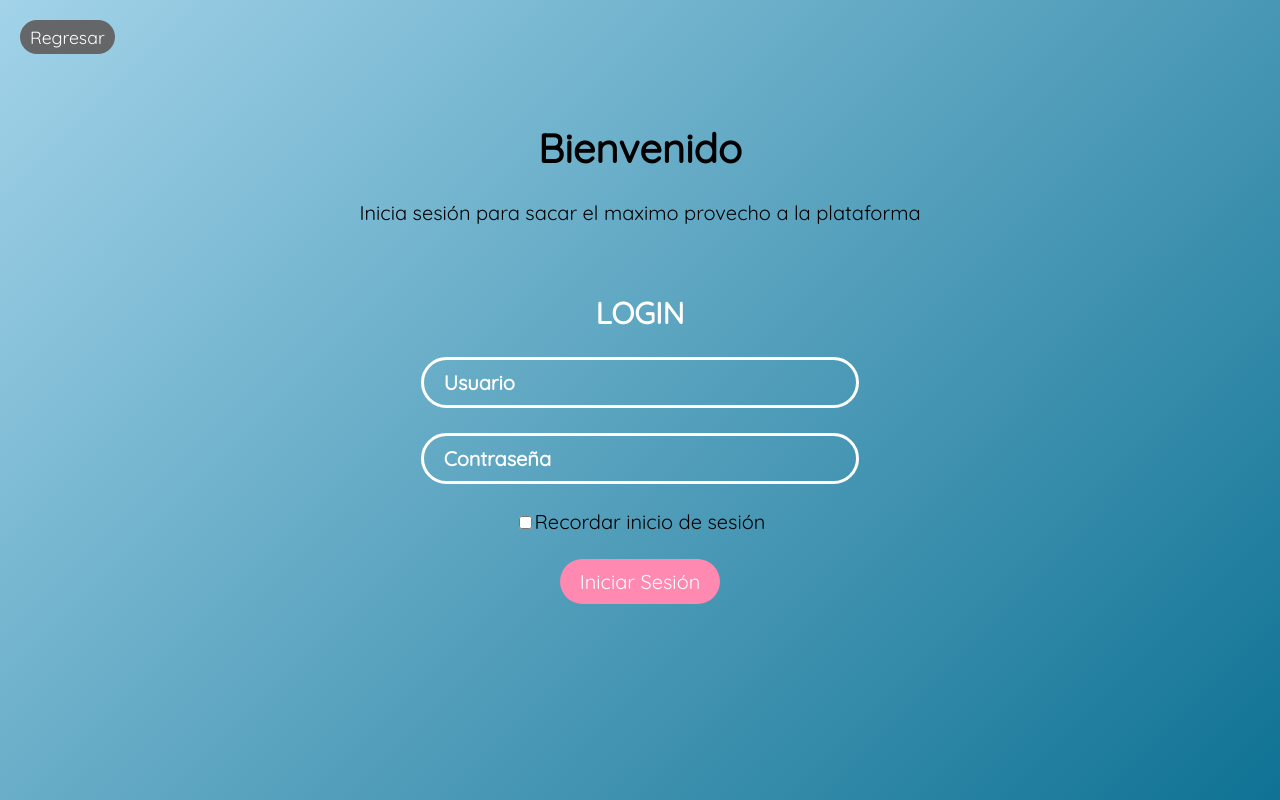
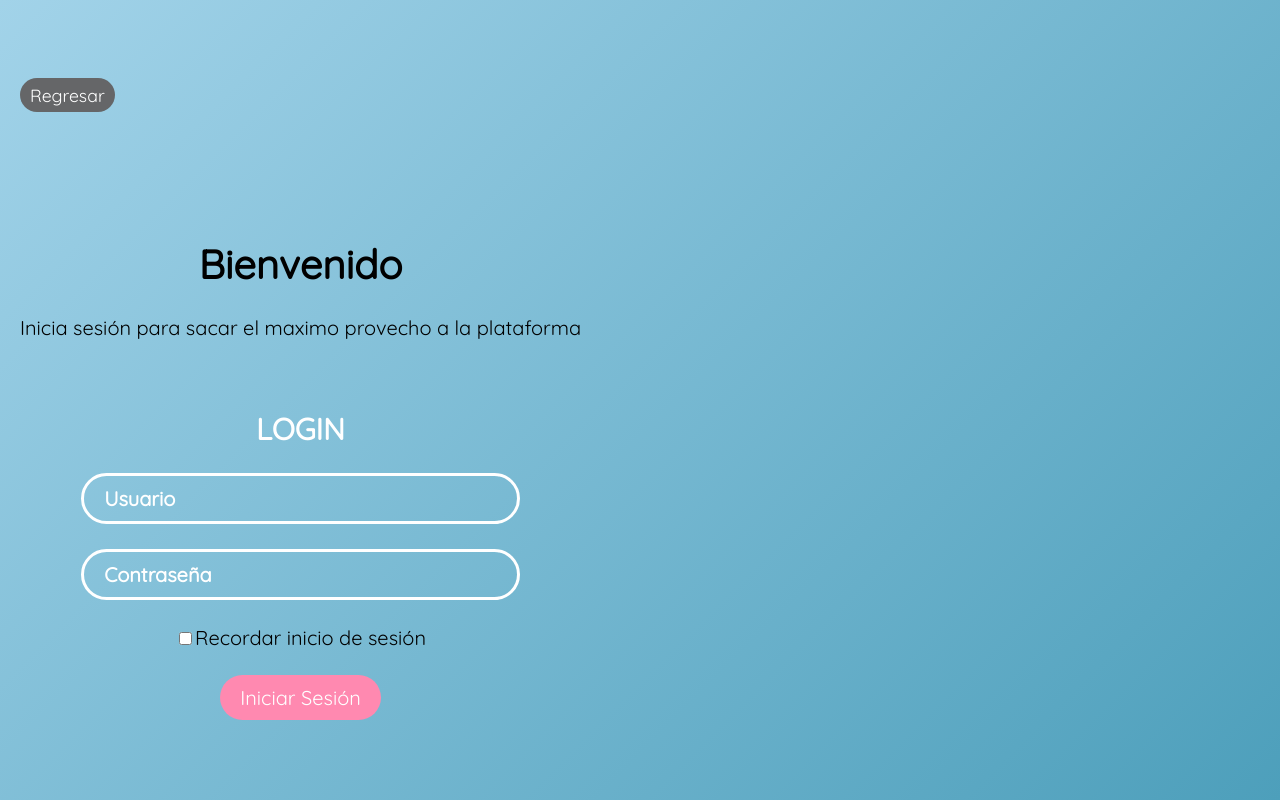
Before and after one commit to We-Can-Foundation/wecan, a React (Create React App) app: page /#/login in a window 1280 px wide. Built offline with nearby package versions, Linux system fonts and the light colour scheme.

Commit message:
Limpiando CSS y JSX, escondiendo Header en LogIn

```diff
--- a/package.json
+++ b/package.json
@@ -15,7 +15,7 @@
     "react": "^16.13.1",
     "react-dom": "^16.13.1",
     "react-router-dom": "^5.2.0",
-    "react-scripts": "3.4.1"
+    "react-scripts": "^3.4.3"
   },
   "scripts": {
     "predepoy": "npm run build",
--- a/src/App.css
+++ b/src/App.css
@@ -2,7 +2,7 @@
   font-family: 'Quicksand', sans-serif;
 }
 
-body {
+body{
   margin: 0;
   background-color: #fefefe;
   -webkit-font-smoothing: antialiased;
@@ -14,25 +14,12 @@ code {
   monospace;
 }
 
-.sticky{
-  position: fixed;
-  top: 0;
-  width: 100%;
+.noDec{
+  text-decoration: none;
 }
 
-#root{
-  display: flex;
-  flex-direction: column;
-  height: 100vh;
-}
-
-.container{
-  flex-grow: 1;
-  overflow: auto;
-}
-
-.noDec{
-  text-decoration: none;
+Link{
+    margin: 0;
 }
 
 /*_____________________________________________HEADER_____________________________________________*/
@@ -47,8 +34,6 @@ header{
   box-shadow: 0 1px 6px rgba(0,0,0,0.2);
   border-radius: 0 0 15px 15px;
   z-index: 5;
-  text-indent:15px;
-  line-height:28px;
 }
 header img{
   width: 45px;
@@ -468,6 +453,8 @@ footer{
 
 /*__________________________________________EDUCATION___________________________________________________*/
 
+
+
 .education{
   display: flex;
   flex-direction: column;
@@ -550,11 +537,16 @@ footer{
 /*__________________________________________LOGIN________________________________________________*/
 
 .loginCont{
+  top: 0;
+  left: 0;
+  position: fixed;
   display: flex;
   flex-direction: column;
-  height: 100vh;
-  background: linear-gradient(135deg, #A2D3E9, #0F7294);
-
+  align-items: flex-start;
+  justify-content: space-evenly;
+  background: linear-gradient(135deg, #A2D3E9, #4d9fbb);
+  height: 100%;
+  width: 100%;
 }
 
 .resButton{
@@ -748,7 +740,7 @@ footer{
     margin: 20px;
   }
   .icon{
-    margin: 0 10px;
+    margin: 8px;
     font-size: 30px;
   }
   .topArea input{
@@ -764,5 +756,8 @@ footer{
     width: 300px;
     margin: 5px 0;
   }
+  .additionalInfo a {
+    font-size: 15px;
+  }
 
 }
--- a/src/App.js
+++ b/src/App.js
@@ -1,4 +1,4 @@
-import React from 'react';
+import React, {useState} from 'react';
 import useWindowSize from "./useWindowSize";
 import Home from "./Components/Home/Home";
 import Education from "./Components/Eduaction/Education";
@@ -13,11 +13,11 @@ import {
 import Header from "./Components/NavBar Header/Header";
 
 function App() {
-
+    const [pageIndex, setIndex] = useState(0);
     return (
         <Router>
+            <Header  windowSize={useWindowSize()}/>
             <Switch>
-                <div className={"container"}>
                     <Route path="/" exact component={Home}>
                         <Home windowSize={useWindowSize()}/>
                     </Route>
@@ -28,13 +28,11 @@ function App() {
                         <Activities windowSize={useWindowSize()}/>
                     </Route>
                     <Route path="/therapy">
-                        <Header windowSize={useWindowSize()}/>
+
                     </Route>
                     <Route path="/login">
                         <Login/>
                     </Route>
-
-                </div>
             </Switch>
         </Router>
     );
--- a/src/Components/Activities/Activities.js
+++ b/src/Components/Activities/Activities.js
@@ -1,10 +1,8 @@
 import React from "react";
-import Header from "../NavBar Header/Header";
 
-const Activities = (props) => {
+const Activities = () => {
     return (
         <div>
-            <Header windowSize={props.windowSize}/>
             <h3>Actividades</h3>
         </div>
     );
--- a/src/Components/Eduaction/Education.js
+++ b/src/Components/Eduaction/Education.js
@@ -1,10 +1,7 @@
 import React from "react";
-import Header from "../NavBar Header/Header";
 
-const Education = (props) => {
+const Education = () => {
     return (
-        <div>
-            <Header windowSize={props.windowSize}/>
             <div className={"education"}>
                 <div className={"topArea"}>
                     <h2>Educación</h2>
@@ -49,7 +46,6 @@ const Education = (props) => {
                     </div>
                 </div>
             </div>
-        </div>
     );
 }
 
--- a/src/Components/Home/Home.js
+++ b/src/Components/Home/Home.js
@@ -1,10 +1,8 @@
 import React from "react";
-import Header from "../NavBar Header/Header";
 
-const Home = (props) => {
+const Home = () => {
     return (
         <div>
-            <Header windowSize={props.windowSize}/>
             <div className={"homeCont"}>
             	<h3>Home</h3>
             </div>
--- a/src/Components/Home/SocialIcons.js
+++ b/src/Components/Home/SocialIcons.js
@@ -8,7 +8,7 @@ const SocialIcons = () => {
     library.add(fab);
     return (
         <div className={"socialColumn"}>
-            <h4>Síguenos en redes sociales:</h4>
+            <h4>Síguenos en redes:</h4>
             <div className={"socialMediaList"}>
                 <a target={"blank"} href={"https://www.instagram.com/wecanfoundationmx/"}>
                     <FontAwesomeIcon className={"icon"} icon={['fab', 'instagram']} color={"#486779"} size={"3x"}/></a>
--- a/src/Components/NavBar Header/OverlayMobile.js
+++ b/src/Components/NavBar Header/OverlayMobile.js
@@ -17,11 +17,10 @@ const OverlayMobile = (props) => {
             <div className="overlay-content1 ">
                 <Enter openMenu={props.openMenu}/>
                 <MenuList openMenu={props.openMenu}/>
-                <br/>
-                <br/>
-                <br/>
-                <SocialIcons/>
-                <AdditionalInfo/>
+                <div>
+                    <SocialIcons/>
+                    <AdditionalInfo/>
+                </div>
             </div>
             <div className="overlay-content2">{""}</div>
         </div>
```
Also changed, not shown: 1 other file (tests, documents, lock files or other folders).
